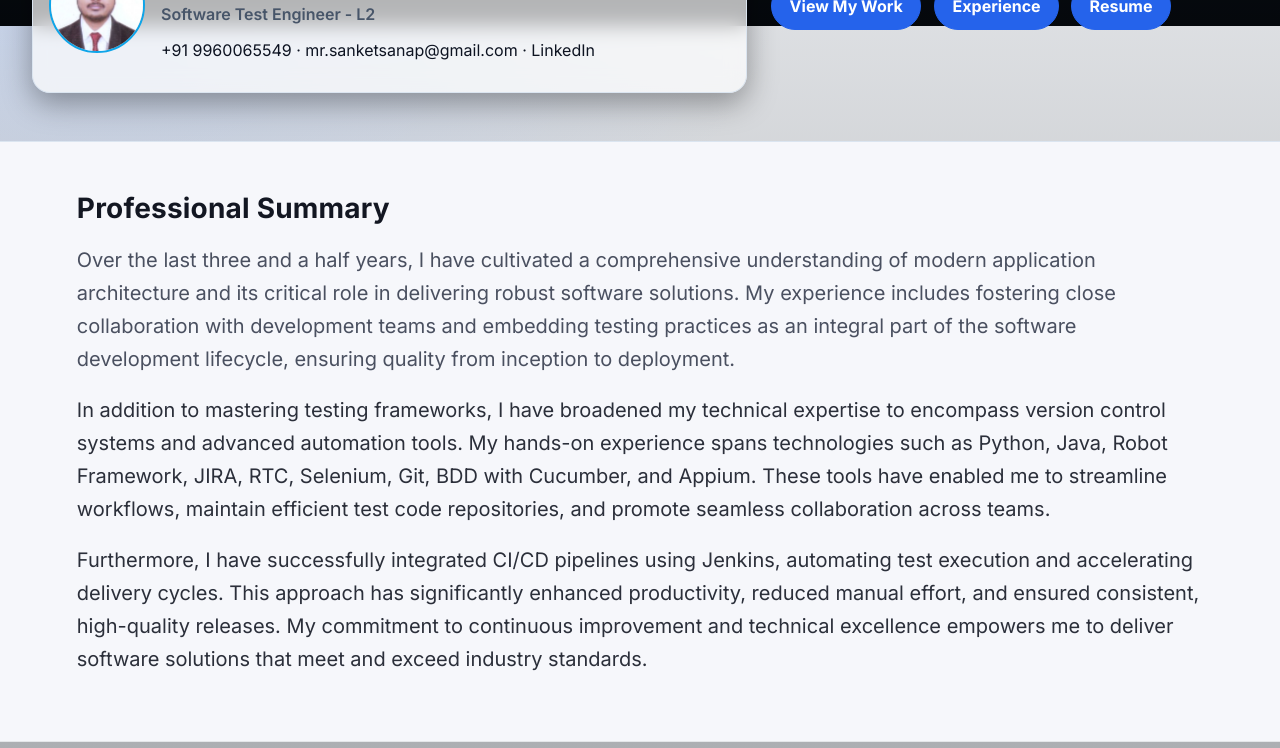
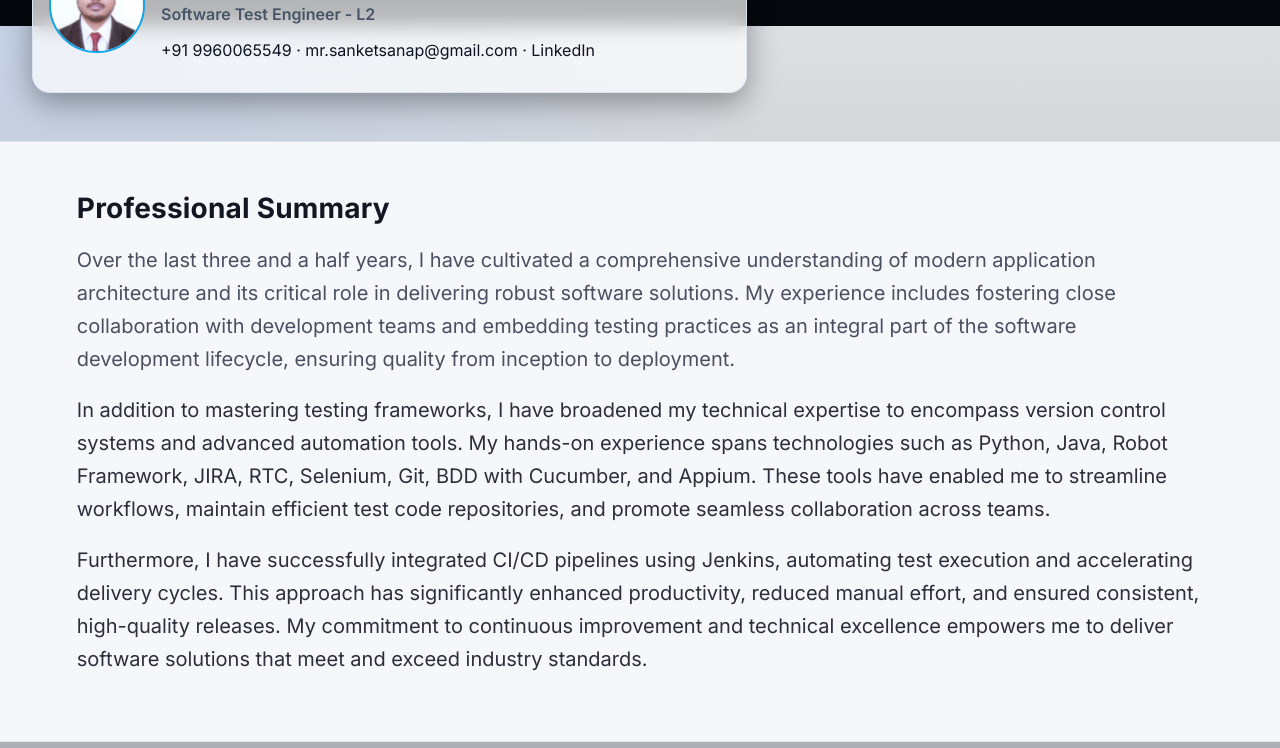
Before and after one commit to SanketSanap01/Sanket_portFolio, a plain HTML site: page index.html in a window 1280 px wide. Shown: the part 352-1100 px from the top of the page. Drawn offline with Linux system fonts and the light colour scheme.

Commit message:
changes in ui

```diff
--- a/index.html
+++ b/index.html
@@ -77,11 +77,11 @@
         </div>
       </div>
 
-      <div class="hero__cta">
+      <!-- <div class="hero__cta">
         <a class="btn primary" href="#portfolio-tabs">View My Work</a>
         <a class="btn primary" href="#experience">Experience</a>
         <a class="btn primary" href="SanketSanap_AutomationTestEngg.pdf">Resume</a>
-      </div>
+      </div> -->
 
     </div>
   </section>
```
